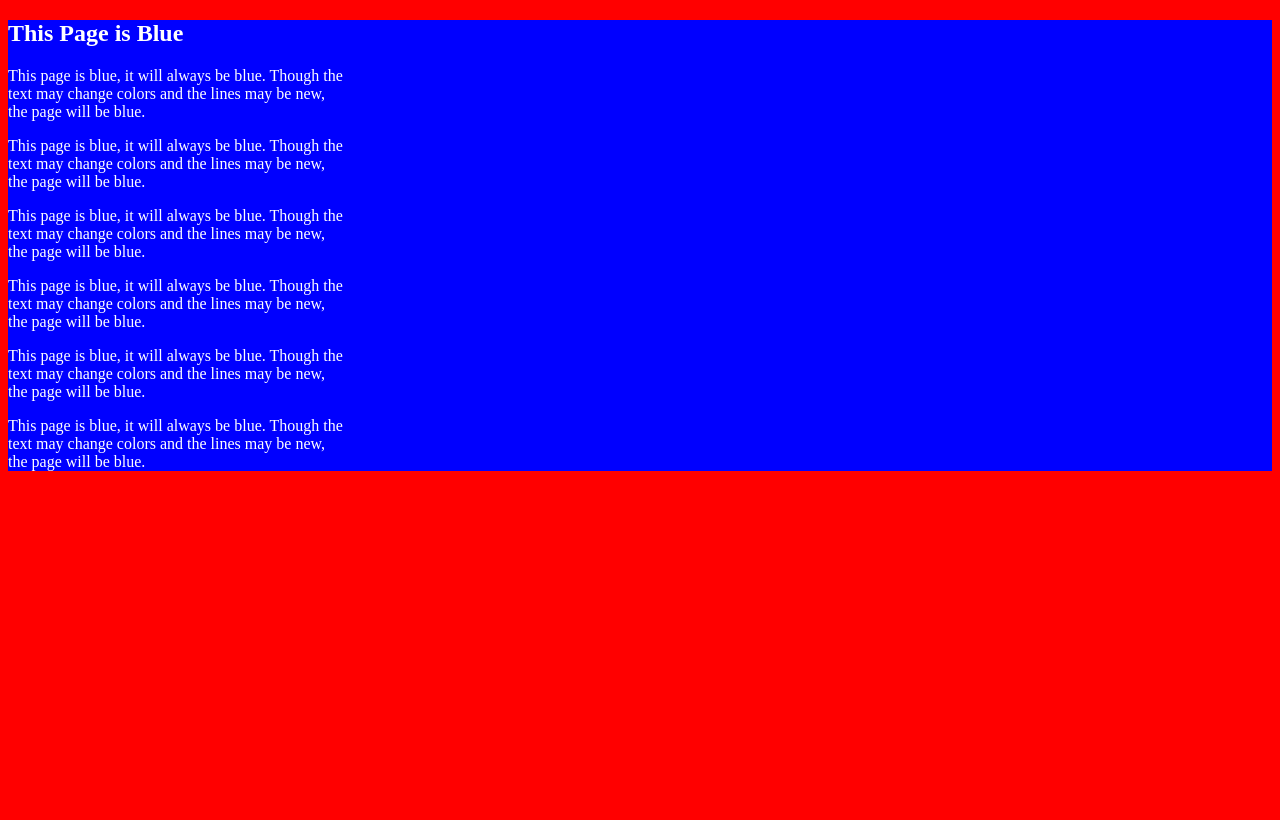
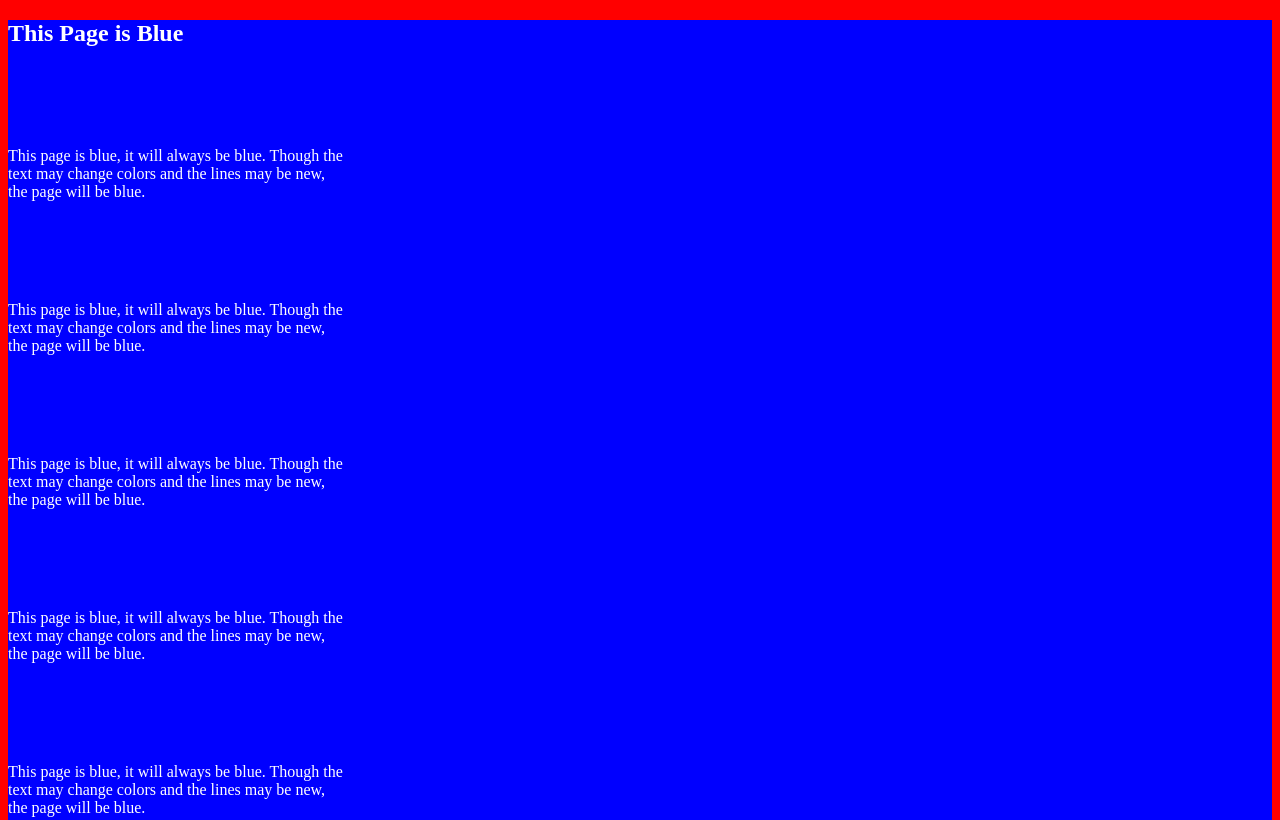
Before and after one commit to salcode/git-bisect-example, a plain HTML site: page index.html in a window 1280 px wide. Shown: the top 820 px of the page. Drawn offline with Linux system fonts and the light colour scheme.

Commit message:
Add margin to the paragraphs

```diff
--- a/index.html
+++ b/index.html
@@ -13,6 +13,9 @@
 			}
 			.bg {
 				background-color: blue;
+			}
+			p {
+				margin: 100px 0;
 			}
 		</style>
 
```
